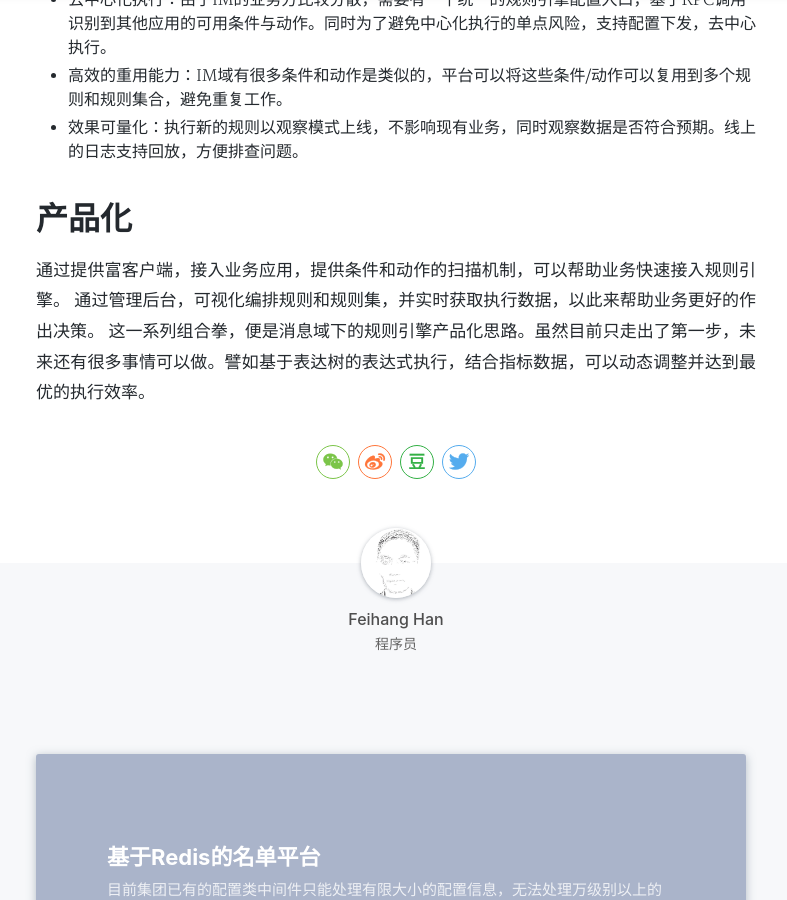
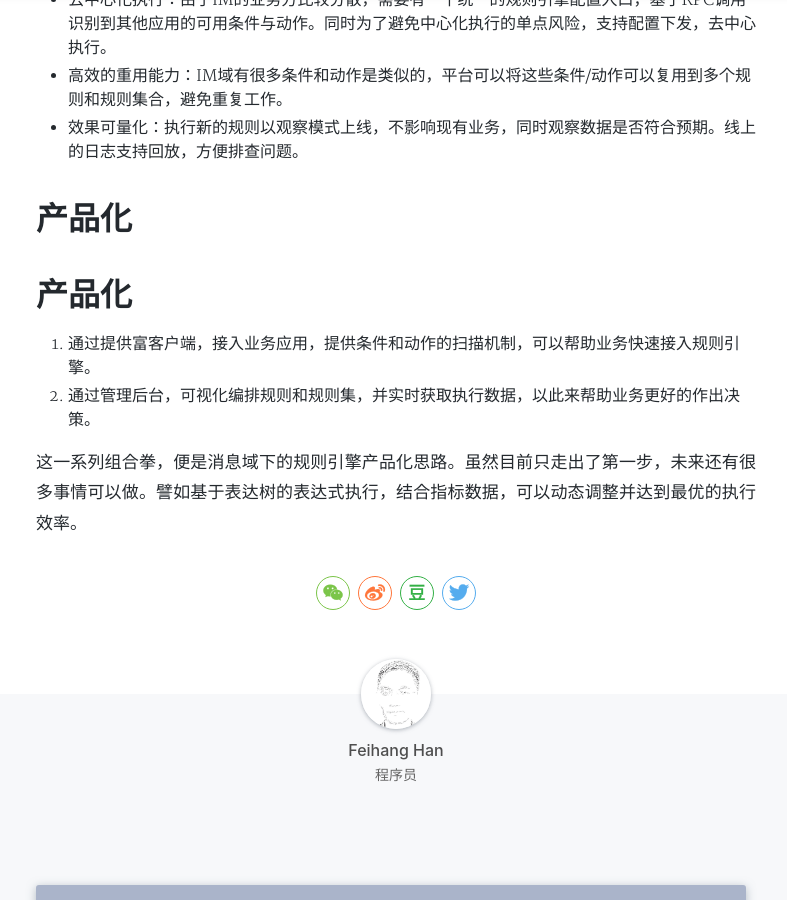
Before and after one commit to hanfeihang/hanfeihang.github.io, a Jekyll site: the page built from _posts/2020-03-20-[实践]规则引擎产品化.md, in a window 1280 px wide and 900 px high, scrolled down 2590 px. Shown: the whole window, without its empty margins (244-1031 px from the left). Built offline with Jekyll 4.4.1, drawn with Linux system fonts in a browser that asks for light colours; nearby versions of some CDN libraries; a style sheet for code colours, icons or effects is not loaded.

Commit message:
add new post

```diff
--- a/_posts/2020-03-20-[实践]规则引擎产品化.md
+++ b/_posts/2020-03-20-[实践]规则引擎产品化.md
@@ -50,6 +50,8 @@ tags: 实践
 - 效果可量化：执行新的规则以观察模式上线，不影响现有业务，同时观察数据是否符合预期。线上的日志支持回放，方便排查问题。
 
 # 产品化
-通过提供富客户端，接入业务应用，提供条件和动作的扫描机制，可以帮助业务快速接入规则引擎。
-通过管理后台，可视化编排规则和规则集，并实时获取执行数据，以此来帮助业务更好的作出决策。
+# 产品化
+1. 通过提供富客户端，接入业务应用，提供条件和动作的扫描机制，可以帮助业务快速接入规则引擎。
+2. 通过管理后台，可视化编排规则和规则集，并实时获取执行数据，以此来帮助业务更好的作出决策。
+
 这一系列组合拳，便是消息域下的规则引擎产品化思路。虽然目前只走出了第一步，未来还有很多事情可以做。譬如基于表达树的表达式执行，结合指标数据，可以动态调整并达到最优的执行效率。
```
